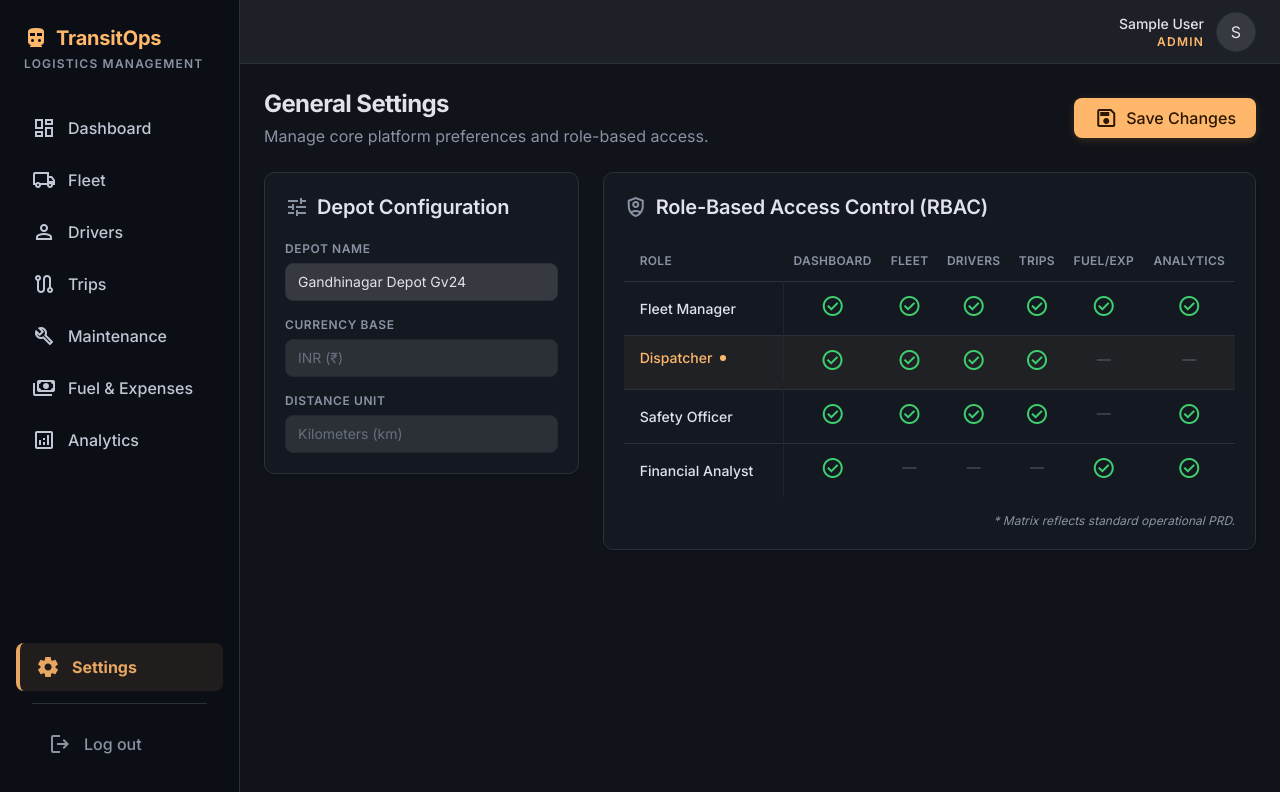
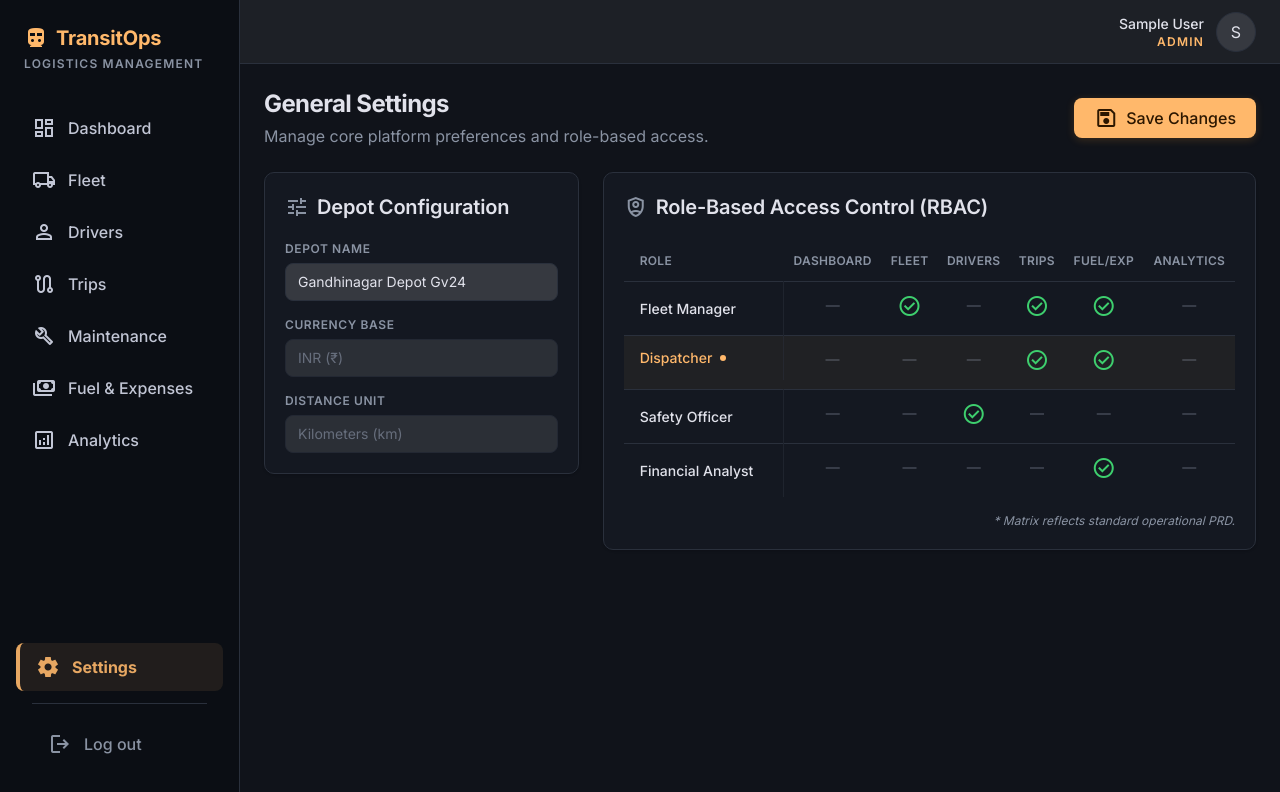
Before and after one commit to PrashantBansal2006/smart-Transport-Operations-platform, a React (Vite) app in the folder frontend/: page /settings in a window 1280 px wide. Shown: the top 792 px of the page. Built offline with nearby package versions, Linux system fonts and the light colour scheme; sample sign-in values are in the browser's storage.

Commit message:
setting update

```diff
--- a/frontend/src/pages/DriversPage.jsx
+++ b/frontend/src/pages/DriversPage.jsx
@@ -192,7 +192,7 @@ export default function DriversPage() {
                       {formatExpiry(driver.licenseExpiryDate)} {expired && 'EXPIRED'}
                     </td>
                     <td className="py-3 px-4 text-text-secondary font-data-mono">{driver.contactNumber}</td>
-                    <td className="py-3 px-4 text-right font-data-mono text-on-surface">--</td>
+                    <td className="py-3 px-4 text-right font-data-mono text-on-surface">{driver.tripsCompleted || 0}</td>
                     <td className={`py-3 px-4 text-right font-data-mono ${driver.safetyScore < 60 ? 'text-status-danger' : 'text-status-success'}`}>
                       {driver.safetyScore}/100
                     </td>
--- a/frontend/src/pages/SettingsPage.jsx
+++ b/frontend/src/pages/SettingsPage.jsx
@@ -129,12 +129,12 @@ export default function SettingsPage() {
                   {/* Fleet Manager */}
                   <tr className="border-b border-border-subtle hover:bg-surface-container-highest transition-colors group">
                     <td className="py-3 px-4 font-medium text-on-surface border-r border-border-subtle/50">Fleet Manager</td>
+                    <td className="py-3 px-2 text-center"><span className="material-symbols-outlined text-text-secondary/30 text-lg">remove</span></td>
+                    <td className="py-3 px-2 text-center"><span className="material-symbols-outlined text-status-success text-lg">check_circle</span></td>
+                    <td className="py-3 px-2 text-center"><span className="material-symbols-outlined text-text-secondary/30 text-lg">remove</span></td>
                     <td className="py-3 px-2 text-center"><span className="material-symbols-outlined text-status-success text-lg">check_circle</span></td>
                     <td className="py-3 px-2 text-center"><span className="material-symbols-outlined text-status-success text-lg">check_circle</span></td>
-                    <td className="py-3 px-2 text-center"><span className="material-symbols-outlined text-status-success text-lg">check_circle</span></td>
-                    <td className="py-3 px-2 text-center"><span className="material-symbols-outlined text-status-success text-lg">check_circle</span></td>
-                    <td className="py-3 px-2 text-center"><span className="material-symbols-outlined text-status-success text-lg">check_circle</span></td>
-                    <td className="py-3 px-2 text-center"><span className="material-symbols-outlined text-status-success text-lg">check_circle</span></td>
+                    <td className="py-3 px-2 text-center"><span className="material-symbols-outlined text-text-secondary/30 text-lg">remove</span></td>
                   </tr>
 
                   {/* Dispatcher */}
@@ -143,34 +143,34 @@ export default function SettingsPage() {
                       Dispatcher
                       <span className="w-1.5 h-1.5 rounded-full bg-primary"></span>
                     </td>
+                    <td className="py-3 px-2 text-center"><span className="material-symbols-outlined text-text-secondary/30 text-lg">remove</span></td>
+                    <td className="py-3 px-2 text-center"><span className="material-symbols-outlined text-text-secondary/30 text-lg">remove</span></td>
+                    <td className="py-3 px-2 text-center"><span className="material-symbols-outlined text-text-secondary/30 text-lg">remove</span></td>
                     <td className="py-3 px-2 text-center"><span className="material-symbols-outlined text-status-success text-lg">check_circle</span></td>
                     <td className="py-3 px-2 text-center"><span className="material-symbols-outlined text-status-success text-lg">check_circle</span></td>
-                    <td className="py-3 px-2 text-center"><span className="material-symbols-outlined text-status-success text-lg">check_circle</span></td>
-                    <td className="py-3 px-2 text-center"><span className="material-symbols-outlined text-status-success text-lg">check_circle</span></td>
-                    <td className="py-3 px-2 text-center"><span className="material-symbols-outlined text-text-secondary/30 text-lg">remove</span></td>
                     <td className="py-3 px-2 text-center"><span className="material-symbols-outlined text-text-secondary/30 text-lg">remove</span></td>
                   </tr>
 
                   {/* Safety Officer */}
                   <tr className="border-b border-border-subtle hover:bg-surface-container-highest transition-colors group">
                     <td className="py-3 px-4 font-medium text-on-surface border-r border-border-subtle/50">Safety Officer</td>
-                    <td className="py-3 px-2 text-center"><span className="material-symbols-outlined text-status-success text-lg">check_circle</span></td>
-                    <td className="py-3 px-2 text-center"><span className="material-symbols-outlined text-status-success text-lg">check_circle</span></td>
-                    <td className="py-3 px-2 text-center"><span className="material-symbols-outlined text-status-success text-lg">check_circle</span></td>
+                    <td className="py-3 px-2 text-center"><span className="material-symbols-outlined text-text-secondary/30 text-lg">remove</span></td>
+                    <td className="py-3 px-2 text-center"><span className="material-symbols-outlined text-text-secondary/30 text-lg">remove</span></td>
                     <td className="py-3 px-2 text-center"><span className="material-symbols-outlined text-status-success text-lg">check_circle</span></td>
                     <td className="py-3 px-2 text-center"><span className="material-symbols-outlined text-text-secondary/30 text-lg">remove</span></td>
-                    <td className="py-3 px-2 text-center"><span className="material-symbols-outlined text-status-success text-lg">check_circle</span></td>
+                    <td className="py-3 px-2 text-center"><span className="material-symbols-outlined text-text-secondary/30 text-lg">remove</span></td>
+                    <td className="py-3 px-2 text-center"><span className="material-symbols-outlined text-text-secondary/30 text-lg">remove</span></td>
                   </tr>
 
                   {/* Financial Analyst */}
                   <tr className="hover:bg-surface-container-highest transition-colors group">
                     <td className="py-3 px-4 font-medium text-on-surface border-r border-border-subtle/50">Financial Analyst</td>
-                    <td className="py-3 px-2 text-center"><span className="material-symbols-outlined text-status-success text-lg">check_circle</span></td>
+                    <td className="py-3 px-2 text-center"><span className="material-symbols-outlined text-text-secondary/30 text-lg">remove</span></td>
                     <td className="py-3 px-2 text-center"><span className="material-symbols-outlined text-text-secondary/30 text-lg">remove</span></td>
                     <td className="py-3 px-2 text-center"><span className="material-symbols-outlined text-text-secondary/30 text-lg">remove</span></td>
                     <td className="py-3 px-2 text-center"><span className="material-symbols-outlined text-text-secondary/30 text-lg">remove</span></td>
                     <td className="py-3 px-2 text-center"><span className="material-symbols-outlined text-status-success text-lg">check_circle</span></td>
-                    <td className="py-3 px-2 text-center"><span className="material-symbols-outlined text-status-success text-lg">check_circle</span></td>
+                    <td className="py-3 px-2 text-center"><span className="material-symbols-outlined text-text-secondary/30 text-lg">remove</span></td>
                   </tr>
                 </tbody>
               </table>
```
Also changed, not shown: 2 other files (tests, documents, lock files or other folders).
